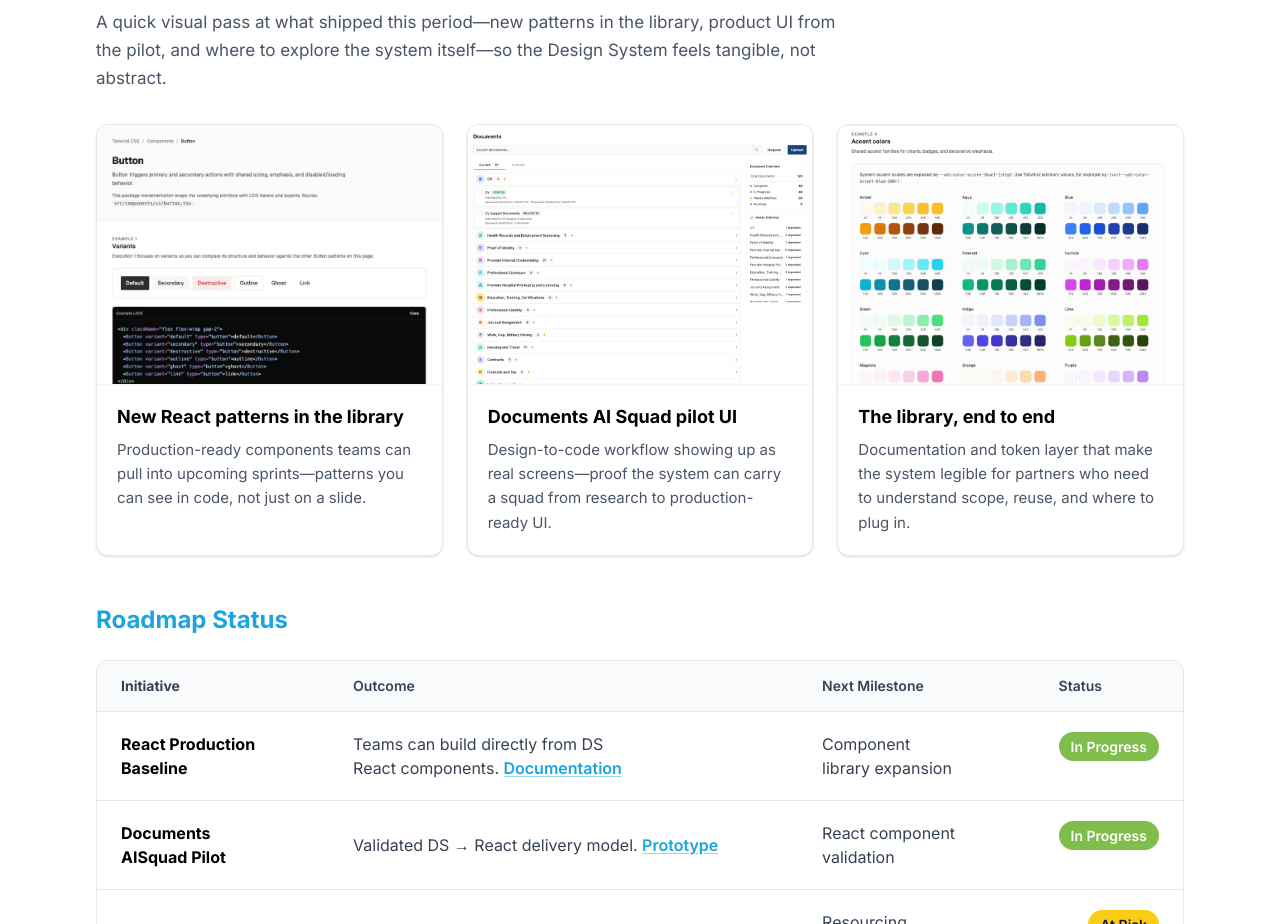
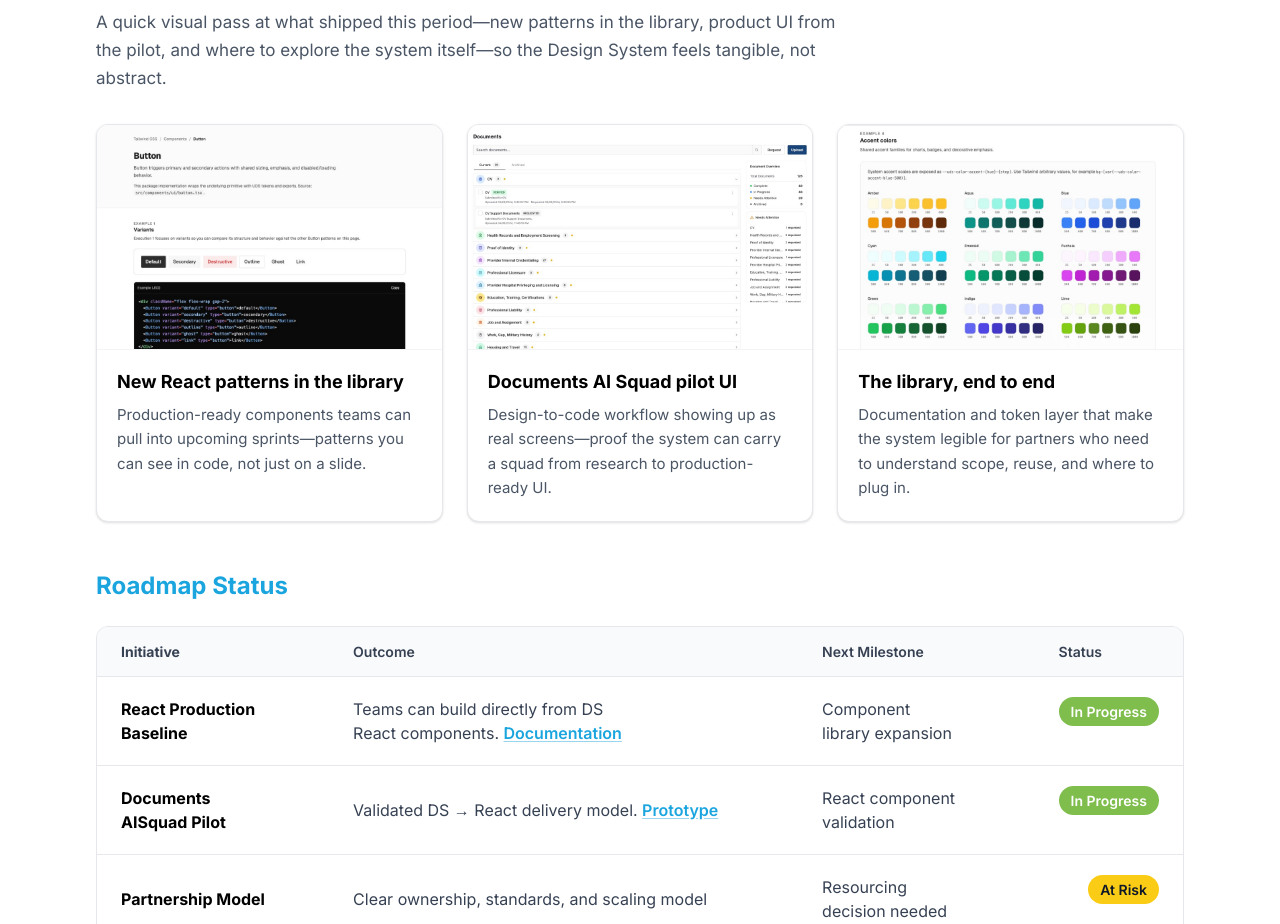
Before and after one commit to mich8060/executive-summary, a React (Vite) app: page / in a window 1280 px wide. Shown: the part 980-1904 px from the top of the page. Built offline with nearby package versions, Linux system fonts and the light colour scheme.

Commit message:
Fixing issue with showcase cards

```diff
--- a/src/app/components/ExecutiveOnePager.tsx
+++ b/src/app/components/ExecutiveOnePager.tsx
@@ -141,25 +141,22 @@ export default function ExecutiveOnePager() {
             itself—so the Design System feels tangible, not abstract.
           </p>
           <div className="grid grid-cols-1 gap-4 sm:gap-5 md:grid-cols-3 md:gap-5 lg:gap-6">
-            <article className="flex flex-col overflow-hidden rounded-xl border border-gray-200 bg-white shadow-sm print:break-inside-avoid">
-              <div className="relative aspect-[4/3] bg-gray-100">
             <a
-                  href="https://unified-design-system-docs-zgkp.vercel.app/docs/components/button"
+              href="https://unified-design-system-docs-zgkp.vercel.app"
               target="_blank"
               rel="noopener noreferrer"
-                  className="group absolute inset-0 block cursor-pointer focus:outline-none focus-visible:ring-2 focus-visible:ring-[#1BA5DE] focus-visible:ring-offset-2 focus-visible:ring-offset-white"
-                  aria-label="Open Button component documentation in a new tab"
+              className="group flex flex-col overflow-hidden rounded-xl border border-gray-200 bg-white shadow-sm transition-shadow print:break-inside-avoid hover:border-gray-300 hover:shadow-md focus:outline-none focus-visible:ring-2 focus-visible:ring-[#1BA5DE] focus-visible:ring-offset-2"
             >
+              <div className="relative h-44 w-full shrink-0 overflow-hidden bg-gray-100 sm:h-48 md:h-52 lg:h-56">
                 <img
                   src="/showcase/button-component-documentation.png"
-                    alt="Design system docs: Button component with Tailwind variants preview and JSX example"
-                    className="h-full w-full object-cover object-top transition-transform duration-200 group-hover:scale-[1.02] group-focus-visible:scale-[1.02]"
+                  alt=""
+                  className="h-full w-full object-cover object-top transition-transform duration-200 group-hover:scale-[1.02]"
                   loading="lazy"
                 />
-                </a>
               </div>
               <div className="flex flex-1 flex-col gap-1.5 border-t border-gray-100 p-4 sm:gap-2 sm:p-5">
-                <h3 className="text-base font-bold leading-snug text-black sm:text-lg">
+                <h3 className="text-base font-bold leading-snug text-black transition-colors group-hover:text-[#1BA5DE] sm:text-lg">
                   New React patterns in the library
                 </h3>
                 <p className="text-sm leading-relaxed text-gray-600 sm:text-[15px]">
@@ -167,77 +164,57 @@ export default function ExecutiveOnePager() {
                   you can see in code, not just on a slide.
                 </p>
               </div>
-            </article>
+            </a>
 
-            <article className="flex flex-col overflow-hidden rounded-xl border border-gray-200 bg-white shadow-sm print:break-inside-avoid">
-              <div className="relative aspect-[4/3] bg-gray-100">
             <a
               href="https://documents-aisquad.vercel.app/"
               target="_blank"
               rel="noopener noreferrer"
-                  className="group absolute inset-0 block cursor-pointer focus:outline-none focus-visible:ring-2 focus-visible:ring-[#1BA5DE] focus-visible:ring-offset-2 focus-visible:ring-offset-white"
-                  aria-label="Open Documents AI Squad MVT pilot app in a new tab"
+              className="group flex flex-col overflow-hidden rounded-xl border border-gray-200 bg-white shadow-sm transition-shadow print:break-inside-avoid hover:border-gray-300 hover:shadow-md focus:outline-none focus-visible:ring-2 focus-visible:ring-[#1BA5DE] focus-visible:ring-offset-2"
             >
+              <div className="relative h-44 w-full shrink-0 overflow-hidden bg-gray-100 sm:h-48 md:h-52 lg:h-56">
                 <img
                   src="/showcase/documents-aisquad-pilot.png"
-                    alt="Documents dashboard: search, document categories with status, and overview sidebar in the pilot UI"
-                    className="h-full w-full object-cover object-top transition-transform duration-200 group-hover:scale-[1.02] group-focus-visible:scale-[1.02]"
+                  alt=""
+                  className="h-full w-full object-cover object-top transition-transform duration-200 group-hover:scale-[1.02]"
                   loading="lazy"
                 />
-                </a>
               </div>
               <div className="flex flex-1 flex-col gap-1.5 border-t border-gray-100 p-4 sm:gap-2 sm:p-5">
-                <h3 className="text-base font-bold leading-snug sm:text-lg">
-                  <a
-                    href="https://documents-aisquad.vercel.app/"
-                    target="_blank"
-                    rel="noopener noreferrer"
-                    className="text-black underline-offset-2 transition-colors hover:text-[#1BA5DE] hover:underline"
-                  >
+                <h3 className="text-base font-bold leading-snug text-black transition-colors group-hover:text-[#1BA5DE] sm:text-lg">
                   Documents AI Squad pilot UI
-                  </a>
                 </h3>
                 <p className="text-sm leading-relaxed text-gray-600 sm:text-[15px]">
                   Design-to-code workflow showing up as real screens—proof the
                   system can carry a squad from research to production-ready UI.
                 </p>
               </div>
-            </article>
+            </a>
 
-            <article className="flex flex-col overflow-hidden rounded-xl border border-gray-200 bg-white shadow-sm print:break-inside-avoid">
-              <div className="relative aspect-[4/3] bg-gray-100">
             <a
               href="https://unified-design-system-docs-zgkp.vercel.app/docs/foundations/colors"
               target="_blank"
               rel="noopener noreferrer"
-                  className="group absolute inset-0 block cursor-pointer focus:outline-none focus-visible:ring-2 focus-visible:ring-[#1BA5DE] focus-visible:ring-offset-2 focus-visible:ring-offset-white"
-                  aria-label="Open Colors foundations documentation in a new tab"
+              className="group flex flex-col overflow-hidden rounded-xl border border-gray-200 bg-white shadow-sm transition-shadow print:break-inside-avoid hover:border-gray-300 hover:shadow-md focus:outline-none focus-visible:ring-2 focus-visible:ring-[#1BA5DE] focus-visible:ring-offset-2"
             >
+              <div className="relative h-44 w-full shrink-0 overflow-hidden bg-gray-100 sm:h-48 md:h-52 lg:h-56">
                 <img
                   src="/showcase/uds-accent-colors-documentation.png"
-                    alt="Unified Design System documentation: accent color scales for charts, badges, and emphasis, with CSS variable naming"
-                    className="h-full w-full object-cover object-top transition-transform duration-200 group-hover:scale-[1.02] group-focus-visible:scale-[1.02]"
+                  alt=""
+                  className="h-full w-full object-cover object-top transition-transform duration-200 group-hover:scale-[1.02]"
                   loading="lazy"
                 />
-                </a>
               </div>
               <div className="flex flex-1 flex-col gap-1.5 border-t border-gray-100 p-4 sm:gap-2 sm:p-5">
-                <h3 className="text-base font-bold leading-snug sm:text-lg">
-                  <a
-                    href="https://unified-design-system-docs-zgkp.vercel.app/docs/foundations/colors"
-                    target="_blank"
-                    rel="noopener noreferrer"
-                    className="text-black underline-offset-2 transition-colors hover:text-[#1BA5DE] hover:underline"
-                  >
+                <h3 className="text-base font-bold leading-snug text-black transition-colors group-hover:text-[#1BA5DE] sm:text-lg">
                   The library, end to end
-                  </a>
                 </h3>
                 <p className="text-sm leading-relaxed text-gray-600 sm:text-[15px]">
                   Documentation and token layer that make the system legible for
                   partners who need to understand scope, reuse, and where to plug in.
                 </p>
               </div>
-            </article>
+            </a>
           </div>
         </div>
 
```
Lines whose indentation alone changed are shown as unchanged.
